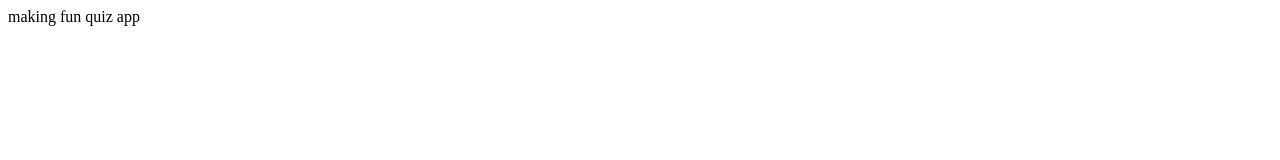
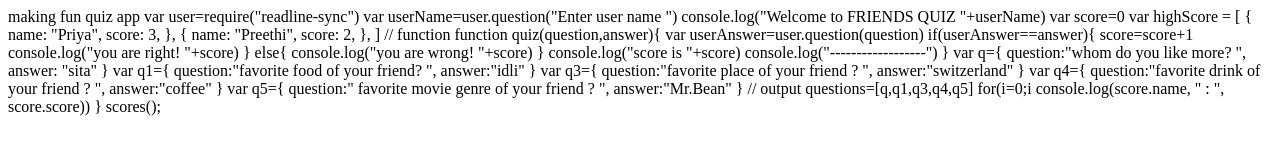
Before and after one commit to priya606/saipriya-quiz-app, a website: page index.html in a window 1280 px wide. Drawn offline with Linux system fonts and the light colour scheme.

Commit message:
update index.html

```diff
--- a/index.html
+++ b/index.html
@@ -3,5 +3,80 @@
     <title> my quiz app</title>
     <body>
         making fun quiz app
+        var user=require("readline-sync")
+var userName=user.question("Enter user name ")
+console.log("Welcome to FRIENDS QUIZ "+userName)
+var score=0
+var highScore = [
+  {
+    name: "Priya",
+    score: 3,
+  },
+
+  {
+    name: "Preethi",
+    score: 2,
+  },
+]
+// function
+function quiz(question,answer){
+  var userAnswer=user.question(question)
+  if(userAnswer==answer){
+    score=score+1
+    console.log("you are right! "+score)
+  }
+  else{
+    console.log("you are wrong! "+score)
+
+  }
+  console.log("score is "+score)
+  console.log("------------------")
+}
+var q={
+    question:"whom do you like more? ",
+    answer: "sita"
+  }
+var q1={
+  question:"favorite food of your friend? ",
+  answer:"idli"
+}
+var q3={
+  question:"favorite place of your friend ? ",
+  answer:"switzerland"
+}
+var q4={
+  question:"favorite drink of your friend ? ",
+  answer:"coffee"
+}
+var q5={
+  question:" favorite movie genre of your friend ? ",
+  answer:"Mr.Bean"
+}
+// output
+questions=[q,q1,q3,q4,q5]
+ for(i=0;i<questions.length;i++){
+   newQuestions=questions[i]
+   quiz(newQuestions.question,newQuestions.answer)
+ }
+console.log("your score is: "+score)
+// console.log("Check out the high scores ");
+
+function play(){
+  if(score<3){
+    console.log("you doesn't know much about your friend wishes"+score)
+    console.log("Better luck next time")
+  }
+  else{
+    console.log("YAY! you know about ur friend very well! "+score)
+  }
+  console.log("Check out the high scores ")
+}
+play();
+
+function scores()
+{
+highScore.map(score => console.log(score.name, " : ", score.score))
+}
+scores();
     </body>
 </html>
```
